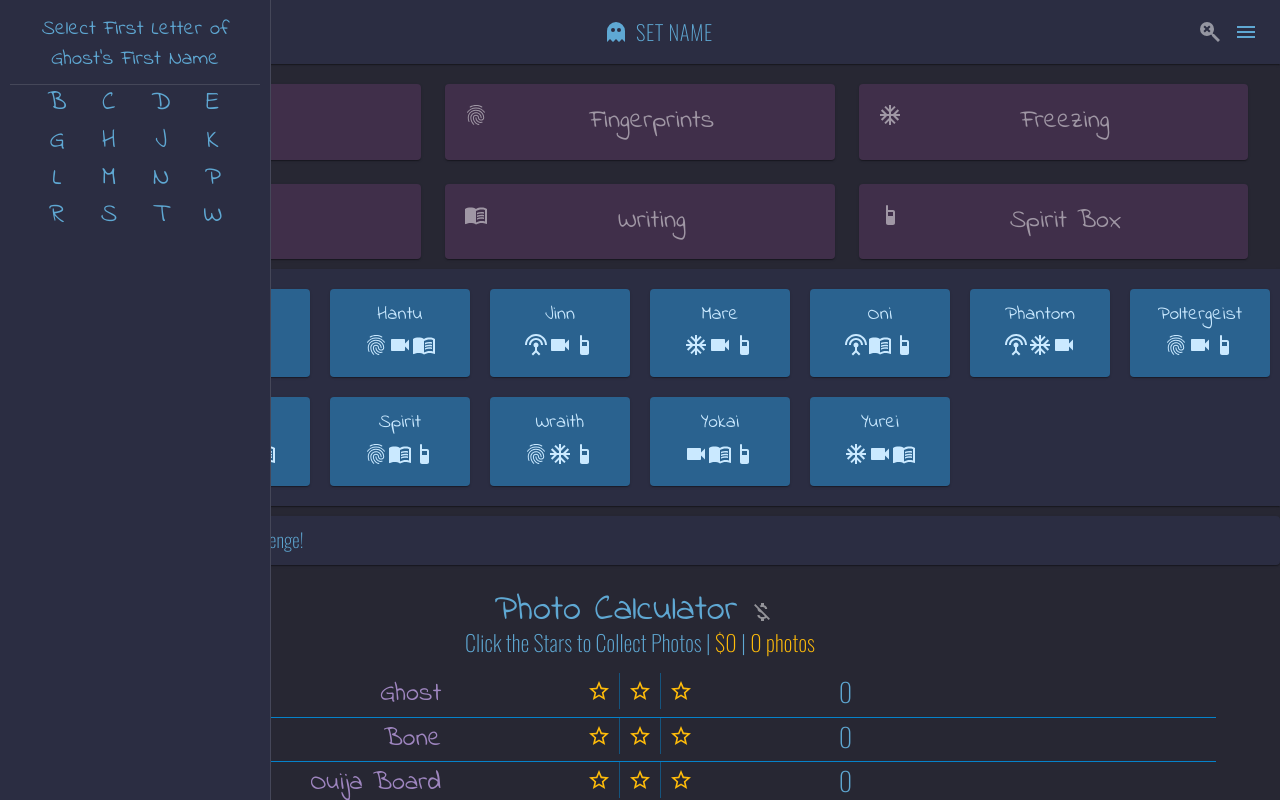
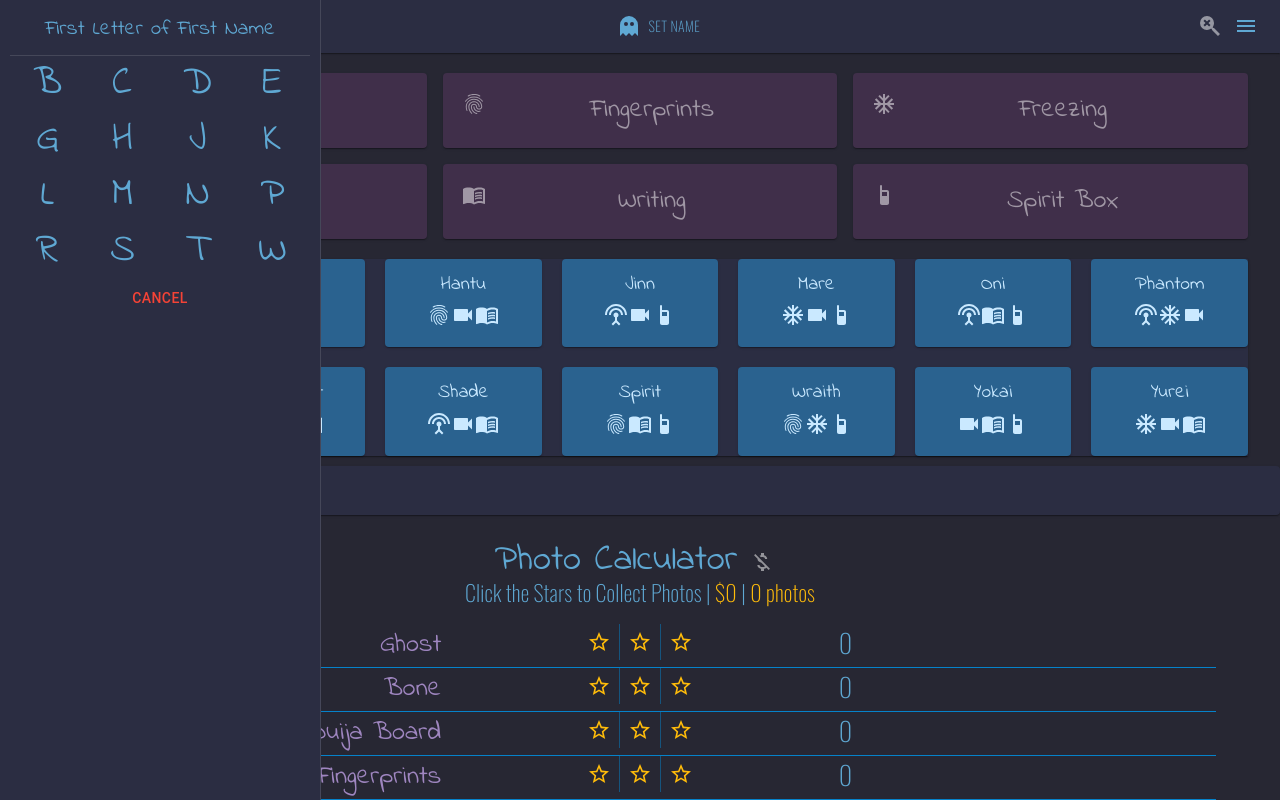
Before and after one commit to gatordunn1/phasmotoolkit, a React (Create React App) app: page / in a window 1280 px wide. Both pictures are taken after a click on the button "SET NAME". Shown: the top 800 px of the page. Built offline with nearby package versions, Linux system fonts and the light colour scheme.

Commit message:
CSS cleanup, add photocalc to app reset

```diff
--- a/src/features/evidence/Evidence.js
+++ b/src/features/evidence/Evidence.js
@@ -9,10 +9,8 @@ import Grid from "@material-ui/core/Grid";
 
 const useStyles = makeStyles((theme) => ({
   root: {
-    flexGrow: 1,
-    userSelect: "none",
     width: "95vw",
-    margin: '10px 0 0 0 ',
+    margin: '10px 0 10px 0 ',
   },
   icon: {
     float: "left",
@@ -86,7 +84,7 @@ export function Evidence() {
 
   return (
     <div className={classes.root}>
-      <Grid container spacing={3}>
+      <Grid container spacing={2}>
         {evidence.map((e) => (
           <Grid key={e.id} item xs={6} sm={4} onClick={() => isPossible(e) && dispatch(cycle(e))}>
             <Paper
--- a/src/features/ghost/Ghost.js
+++ b/src/features/ghost/Ghost.js
@@ -12,7 +12,6 @@ const useStyles = makeStyles((theme) => ({
     backgroundColor: "#33415c",
   },
   ghost: {
-    padding: "0 5px",
     margin: "5px 5px",
     fontSize: "1.2rem",
   },
@@ -32,10 +31,7 @@ const useStyles = makeStyles((theme) => ({
     backgroundColor: "#3c1642",
     border: "2px solid transparent",
     cursor: "pointer",
-    minWidth: "125px",
     padding: "5px",
-    display: "inline-block",
-    margin: "10px",
     "&:hover": {
       border: "2px solid lightgrey",
     },
--- a/src/features/ghostname/constants.js
+++ b/src/features/ghostname/constants.js
@@ -71,10 +71,10 @@ export const LASTNAME_FIRST_LETTERS = [
 ].sort();
 
 export const INSTRUCTIONS = {
-  firstnameLetters: "Select First Letter of Ghost's First Name",
-  firstnames: "Select Ghost's First Name",
-  lastnameLetters: "Select First Letter of Ghost's Last Name",
-  lastnames: "Select Ghost's Last Name",
+  firstnameLetters: "First Letter of First Name",
+  firstnames: "Ghost's First Name",
+  lastnameLetters: "First Letter of Last Name",
+  lastnames: "Ghost's Last Name",
 };
 
 export const initialState = {
--- a/src/features/ghostnamemenu/GhostNameMenu.js
+++ b/src/features/ghostnamemenu/GhostNameMenu.js
@@ -37,11 +37,16 @@ const useStyles = makeStyles((theme) => ({
   },
   button: {
     margin: theme.spacing(1),
-    fontSize: "0.8em",
     color: theme.palette.text.primary,
     "&:hover": {
-      background: "transparent",
+      background: "none",
       color: theme.palette.text.secondary,
+    },
+  },
+  cancelButton: {
+    color: theme.palette.error.main,
+    "&:hover": {
+      color: theme.palette.error.dark,
     },
   },
   disabled: {
@@ -62,7 +67,7 @@ const useStyles = makeStyles((theme) => ({
     },
   },
   list: {
-    width: "250px",
+    width: "300px",
     color: theme.palette.text.primary,
   },
   itemList: {
@@ -72,16 +77,24 @@ const useStyles = makeStyles((theme) => ({
   letterList: {
     flexWrap: "wrap",
     justifyContent: "center",
+    fontSize: "1.5em",
     "& > span": {
-      width: "2.0em",
+      width: "25%",
+      "&:hover": {
+        color: theme.palette.action.hover,
+      },
     },
   },
   nameList: {
     flexWrap: "wrap",
     flexDirection: "row",
     justifyContent: "center",
+    fontSize: "1.5em",
     "& > span": {
       width: "100%",
+      "&:hover": {
+        color: theme.palette.action.hover,
+      },
     },
   },
   container: {
@@ -124,20 +137,7 @@ export default function GhostNameMenu() {
   const instructions = useSelector(selectInstructions);
   const ghostNameViews = useSelector(selectGhostNameViews);
 
-  const [state, setState] = React.useState({
-    top: false,
-    left: false,
-    bottom: false,
-    right: false,
-  });
-
-  const toggleDrawer = (anchor, open) => (event) => {
-    if (event.type === "keydown" && (event.key === "Tab" || event.key === "Shift")) {
-      return;
-    }
-
-    setState({ ...state, [anchor]: open });
-  };
+  const [drawerOpen, setDrawerOpen] = React.useState(false);
 
   const list = ({ anchor = "right", data, keyName, onClick, letters }) => (
     <div
@@ -145,8 +145,6 @@ export default function GhostNameMenu() {
         [classes.fullList]: anchor === "top" || anchor === "bottom",
       })}
       role="presentation"
-      onClick={toggleDrawer(anchor, false)}
-      onKeyDown={toggleDrawer(anchor, false)}
     >
       <div className={classes.label}>{instructions}</div>
       <Divider />
@@ -162,6 +160,13 @@ export default function GhostNameMenu() {
           </span>
         ))}
       </div>
+      <Button
+        variant="text"
+        className={classes.cancelButton}
+        onClick={() => setDrawerOpen(!drawerOpen)}
+      >
+        Cancel
+      </Button>
     </div>
   );
 
@@ -172,15 +177,13 @@ export default function GhostNameMenu() {
           variant="text"
           color="primary"
           className={classes.button}
-          startIcon={
-            <Icon path={mdiGhost} title="Ghost Name" size={1} />
-          }
-          onClick={toggleDrawer("left", true)}
+          startIcon={<Icon path={mdiGhost} title="Ghost Name" size={1} />}
+          onClick={() => setDrawerOpen(!drawerOpen)}
         >
           <Readable>Set Name</Readable>
         </Button>
         {isVisible && (
-          <Drawer anchor={"left"} open={state["left"]} variant="persistent">
+          <Drawer anchor={"left"} open={drawerOpen} variant="persistent">
             <div className={classes.container}>
               {ghostNameViews.firstnameLetters &&
                 list({
--- a/src/features/ghosts/Ghosts.js
+++ b/src/features/ghosts/Ghosts.js
@@ -7,6 +7,8 @@ import React from "react";
 import { iconMap, selectExcluded, selectIncluded } from "../evidence/evidenceSlice";
 import { selectGhosts, selectSelected, setActiveGhost, updateGhosts } from "./ghostsSlice";
 import Ghost from "../ghost/Ghost";
+import Accent from '../../common/Accent';
+import Readable from '../../common/Readable';
 
 const useStyles = makeStyles((theme) => ({
   backdrop: {
@@ -15,11 +17,7 @@ const useStyles = makeStyles((theme) => ({
     cursor: "pointer",
   },
   root: {
-    justifyContent: "center",
-    flexWrap: "wrap",
-    "& > *": {
-      margin: theme.spacing(0.5),
-    },
+    margin: "10px 0 10px 0",
   },
   description: {
     display: "flex",
@@ -32,28 +30,37 @@ const useStyles = makeStyles((theme) => ({
   },
   ghostHeader: {
     display: "flex",
-    justifyContent: "center",
+    justifyContent: "space-around",
+    alignContent: "center",
+    backgroundColor: theme.palette.secondary.dark,
+    borderBottom: `1px solid ${theme.palette.primary.main}`,
+    padding: "5px 0 0 0",
+    margin: "0 0 5px 0",
+    "& > span": {
+      alignSelf: "center",
+    },
   },
   ghostName: {
-    textAlign: "right",
-    width: "50vw",
+    justifySelf: "flex-start",
+    fontSize: "1.2em",
   },
   ghostIcons: {
     "& > span > svg": {
-      margin: "0 10px 0 10px",
+      margin: "5px 10px 0 10px",
     },
-    textAlign: "left",
-    width: "50vw",
   },
   ghosts: {
-    alignContent: "space-between",
-    alignItems: "center",
     display: "grid",
-    gridTemplateColumns: "repeat(auto-fit, minmax(150px, 1fr))",
+    margin: "0 auto",
     backgroundColor: theme.palette.background.paper,
-    margin: "10px 0 10px 0",
-    padding: "10px 0 10px 0",
-    width: "100vw",
+    justifyItems: "stretch",
+    gap: "10px",
+    width: "95vw",
+    gridTemplateColumns: "repeat(2, 1fr)",
+    [theme.breakpoints.up("md")]: {
+      gridTemplateColumns: "repeat(7, 1fr)",
+      gap: "20px",
+    },
   },
   included: {
     color: `${theme.palette.success.main} !important`,
@@ -82,9 +89,11 @@ const useStyles = makeStyles((theme) => ({
     },
   },
   selectedGhost: {
-    padding: "10px",
-    // height: "50vh",
+    backgroundColor: theme.palette.background.default,
+    padding: "0 10px 10px 10px",
     color: theme.palette.text.primary,
+    borderTop: `2px solid ${theme.palette.primary.main}`,
+    borderBottom: `2px solid ${theme.palette.primary.main}`,
     margin: 0,
     "& > * ": {
       fontFamily: "Indie Flower !important",
@@ -133,7 +142,7 @@ export function Ghosts() {
             {selectedGhost && (
               <div>
                 <div className={classes.ghostHeader}>
-                  <span className={classes.ghostName}>{selectedGhost.name}</span>
+                  <span className={classes.ghostName}><Accent><Readable>{selectedGhost.name}</Readable></Accent></span>
                   <span className={classes.ghostIcons}>
                     {selectedGhost.evidence.map((ev) => (
                       <span
--- a/src/features/header/Header.js
+++ b/src/features/header/Header.js
@@ -5,18 +5,24 @@ import DeleteIcon from "@material-ui/icons/Delete";
 import Paper from "@material-ui/core/Paper";
 import React from "react";
 
-import { selectFirstname, selectLastname, selectIsVisible, resetGhostName } from "../ghostname/ghostNameSlice";
+import {
+  selectFirstname,
+  selectLastname,
+  selectIsVisible,
+  resetGhostName,
+} from "../ghostname/ghostNameSlice";
 import GhostNameMenu from "../ghostnamemenu/GhostNameMenu";
 import SiteMenu from "../sitemenu/SiteMenu";
+import Readable from "../../common/Readable";
 
 const useStyles = makeStyles((theme) => ({
   button: {
     margin: theme.spacing(1),
     color: theme.palette.text.primary,
-    '&:hover': {
-      backgroundColor: 'transparent',
+    "&:hover": {
+      backgroundColor: "transparent",
       color: theme.palette.error.dark,
-    }
+    },
   },
   container: {
     display: "flex",
@@ -79,7 +85,9 @@ export default function Header() {
           onClick={() => dispatch(resetGhostName())}
           startIcon={<DeleteIcon />}
         >
-          {firstname} {lastname}
+          <Readable>
+            {firstname} {lastname}
+          </Readable>
         </Button>
       ) : (
         <GhostNameMenu />
--- a/src/features/sitemenu/SiteMenu.js
+++ b/src/features/sitemenu/SiteMenu.js
@@ -25,6 +25,7 @@ import { resetApp, selectViews, toggleModule } from "../../appSlice";
 import { resetEvidence, selectIsPristine } from "../evidence/evidenceSlice";
 import { resetGhostName } from "../ghostname/ghostNameSlice";
 import { selectThemeType, toggleTheme } from "../theme/themeSlice";
+import { reset as resetPhotoCalculator } from '../photocalculator/photoCalculatorSlice';
 import Accent from "../../common/Accent";
 import Readable from "../../common/Readable";
 
@@ -94,6 +95,7 @@ export default function SiteMenu() {
     dispatch(resetGhostName());
     dispatch(resetApp());
     dispatch(resetChallenges());
+    dispatch(resetPhotoCalculator());
     setState({ ...state, right: false });
   };
 
--- a/src/index.css
+++ b/src/index.css
@@ -1,3 +1,7 @@
+* {
+  box-sizing: border-box;
+}
+
 body {
   margin: 0;
   padding: 0;
```
